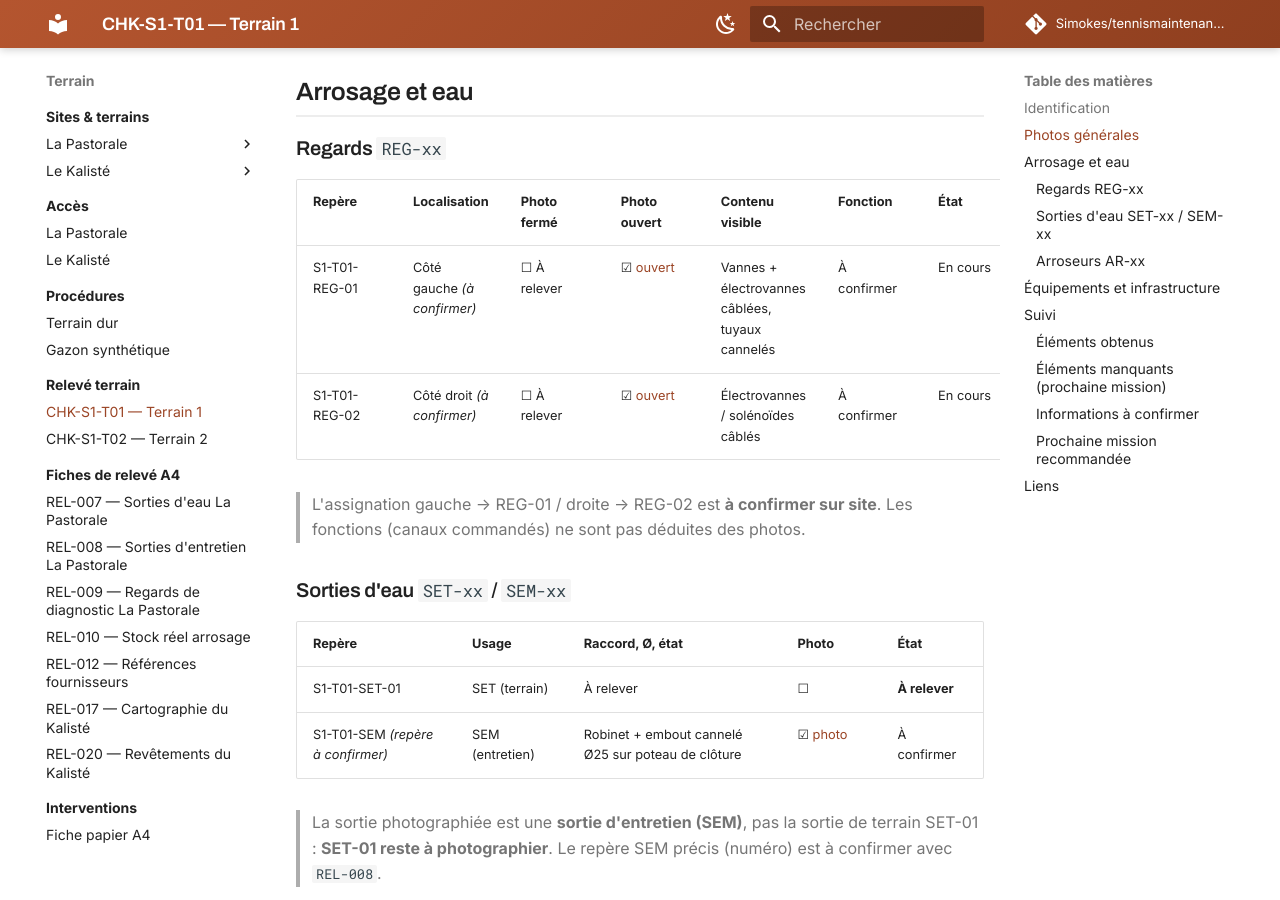
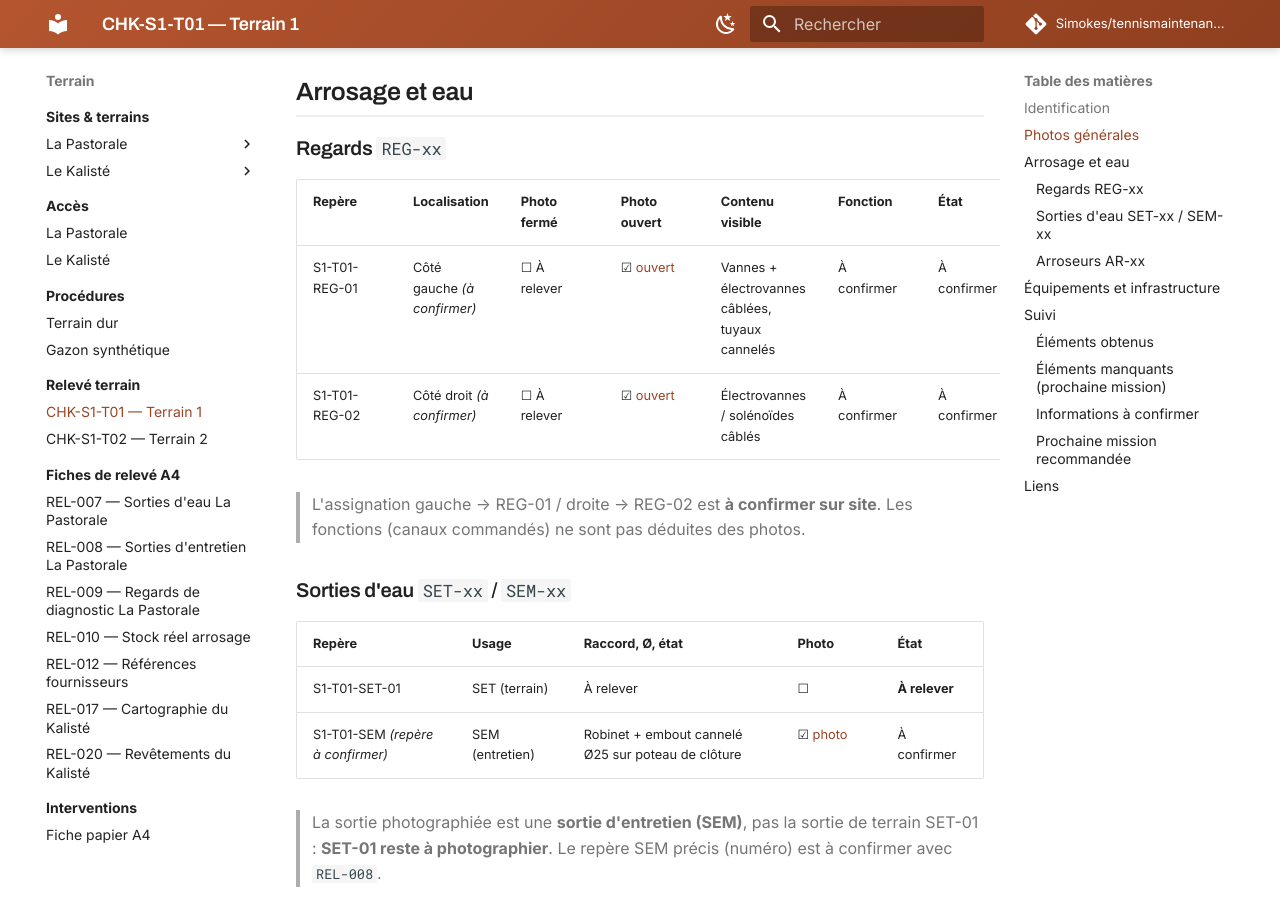
Before and after one commit to Simokes/tennismaintenance, an MkDocs documentation site: the page built from docs/checklists/CHK-S1-T01.md, in a window 1280 px wide and 900 px high, scrolled down 875 px. Built offline with MkDocs 1.6.1 and Material for MkDocs 9.7.7, drawn with Linux system fonts in a browser that asks for light colours; comment, search, counter and statistics services are not loaded.

Commit message:
fix(checklists): état d'élément des regards en « À confirmer » (3 états canoniques)
Les tableaux de regards de CHK-S1-T01 et CHK-S1-T02 utilisaient un 4e état
« En cours » en colonne État d'élément. Remplacé par « À confirmer » (photo
ouverte obtenue, mais localisation et fonction non vérifiées) pour ne garder
que les trois états canoniques (Obtenu / À confirmer / À relever).

« En cours » reste réservé au champ « État général du relevé » (terrain entier).

Suite à la review GPTReviewer sur la PR #74. Refs #73

Co-Authored-By: Claude Opus 4.8 <noreply@anthropic.com>

```diff
--- a/checklists/CHK-S1-T01.md
+++ b/checklists/CHK-S1-T01.md
@@ -33,8 +33,8 @@ Fiche de référence : [`FIC-T01`](https://github.com/Simokes/tennismaintenance/
 
 | Repère | Localisation | Photo fermé | Photo ouvert | Contenu visible | Fonction | État |
 |---|---|---|---|---|---|---|
-| S1-T01-REG-01 | Côté gauche *(à confirmer)* | ☐ À relever | ☑ [ouvert](https://github.com/Simokes/tennismaintenance/blob/main/assets/photos/terrains/S1-T01/S1-T01-REG-01-ouvert-2026-07-12.jpg) | Vannes + électrovannes câblées, tuyaux cannelés | À confirmer | En cours |
-| S1-T01-REG-02 | Côté droit *(à confirmer)* | ☐ À relever | ☑ [ouvert](https://github.com/Simokes/tennismaintenance/blob/main/assets/photos/terrains/S1-T01/S1-T01-REG-02-ouvert-2026-07-12.jpg) | Électrovannes / solénoïdes câblés | À confirmer | En cours |
+| S1-T01-REG-01 | Côté gauche *(à confirmer)* | ☐ À relever | ☑ [ouvert](https://github.com/Simokes/tennismaintenance/blob/main/assets/photos/terrains/S1-T01/S1-T01-REG-01-ouvert-2026-07-12.jpg) | Vannes + électrovannes câblées, tuyaux cannelés | À confirmer | À confirmer |
+| S1-T01-REG-02 | Côté droit *(à confirmer)* | ☐ À relever | ☑ [ouvert](https://github.com/Simokes/tennismaintenance/blob/main/assets/photos/terrains/S1-T01/S1-T01-REG-02-ouvert-2026-07-12.jpg) | Électrovannes / solénoïdes câblés | À confirmer | À confirmer |
 
 > L'assignation gauche → REG-01 / droite → REG-02 est **à confirmer sur site**. Les fonctions (canaux commandés) ne sont pas déduites des photos.
 
```
Also changed, not shown: checklists/CHK-S1-T02.md (+1 -1 lines).
